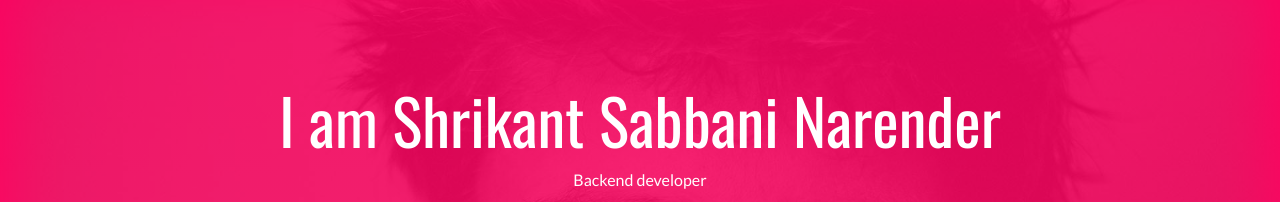
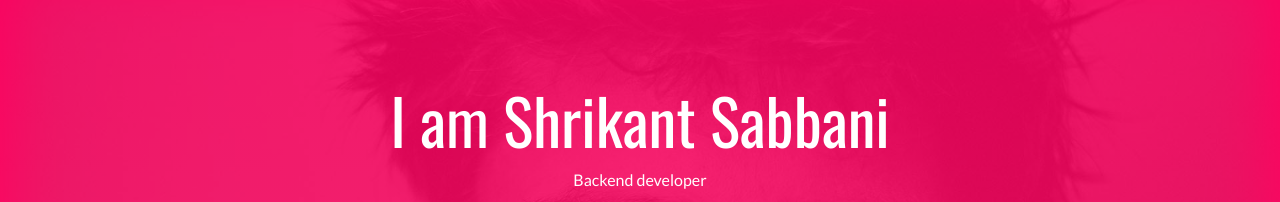
Before and after one commit to shrikantsabbani/Shrikant_Sabbani_Profile, a plain HTML site: page index.html in a window 1280 px wide. Shown: the top 202 px of the page. Drawn offline with nearby package versions, Linux system fonts and the light colour scheme.

Commit message:
Update in name

```diff
--- a/index.html
+++ b/index.html
@@ -27,7 +27,7 @@
 <main class="content-wrapper">
   <header class="white-text-container section-container">
     <div class="text-center">
-      <h1>I am Shrikant Sabbani Narender</h1>
+      <h1>I am Shrikant Sabbani</h1>
       <p>Backend developer</p>
       <p>
           <!-- <a class="fa-icon fa-icon-2x" href="https://facebook.com/" title="">
```
